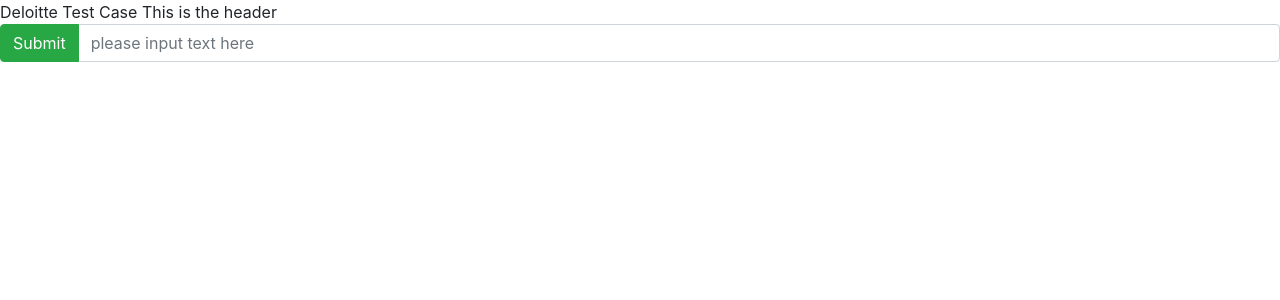
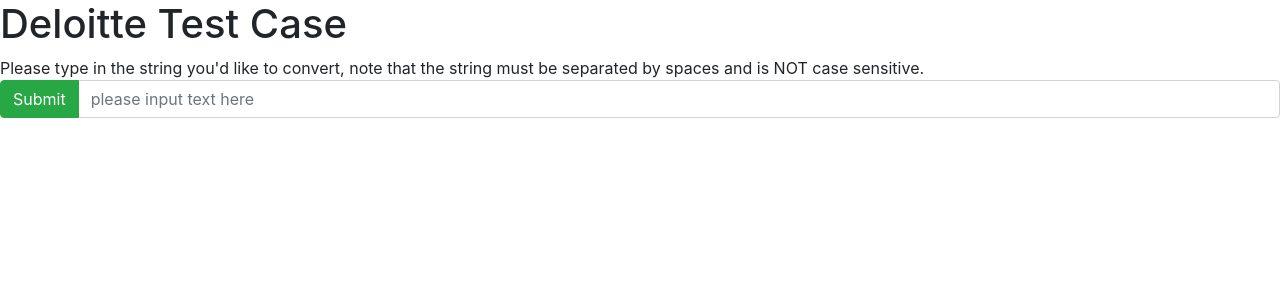
Before and after one commit to Unungentium/deloitte, a Django app: page / in a window 1280 px wide. Shown: the top 300 px of the page. Run offline with Django 3.2, Linux system fonts and the light colour scheme; some libraries are stand-ins or nearby versions.

Commit message:
updated base template

```diff
--- a/bigc/templates/bigc/base.html
+++ b/bigc/templates/bigc/base.html
@@ -1,10 +1,8 @@
 <!DOCTYPE html>
 <link rel="stylesheet" href="https://stackpath.bootstrapcdn.com/bootstrap/4.3.1/css/bootstrap.min.css" integrity="sha384-ggOyR0iXCbMQv3Xipma34MD+dH/1fQ784/j6cY/iJTQUOhcWr7x9JvoRxT2MZw1T" crossorigin="anonymous">
-<head>
-    Deloitte Test Case
-</head>
+<h1>Deloitte Test Case</h1>
 {% block title %}
-    This is the header
+    Please type in the string you'd like to convert, note that the string must be separated by spaces and is NOT case sensitive.
 {% endblock %}
 {% block content %}
 <body>
```
